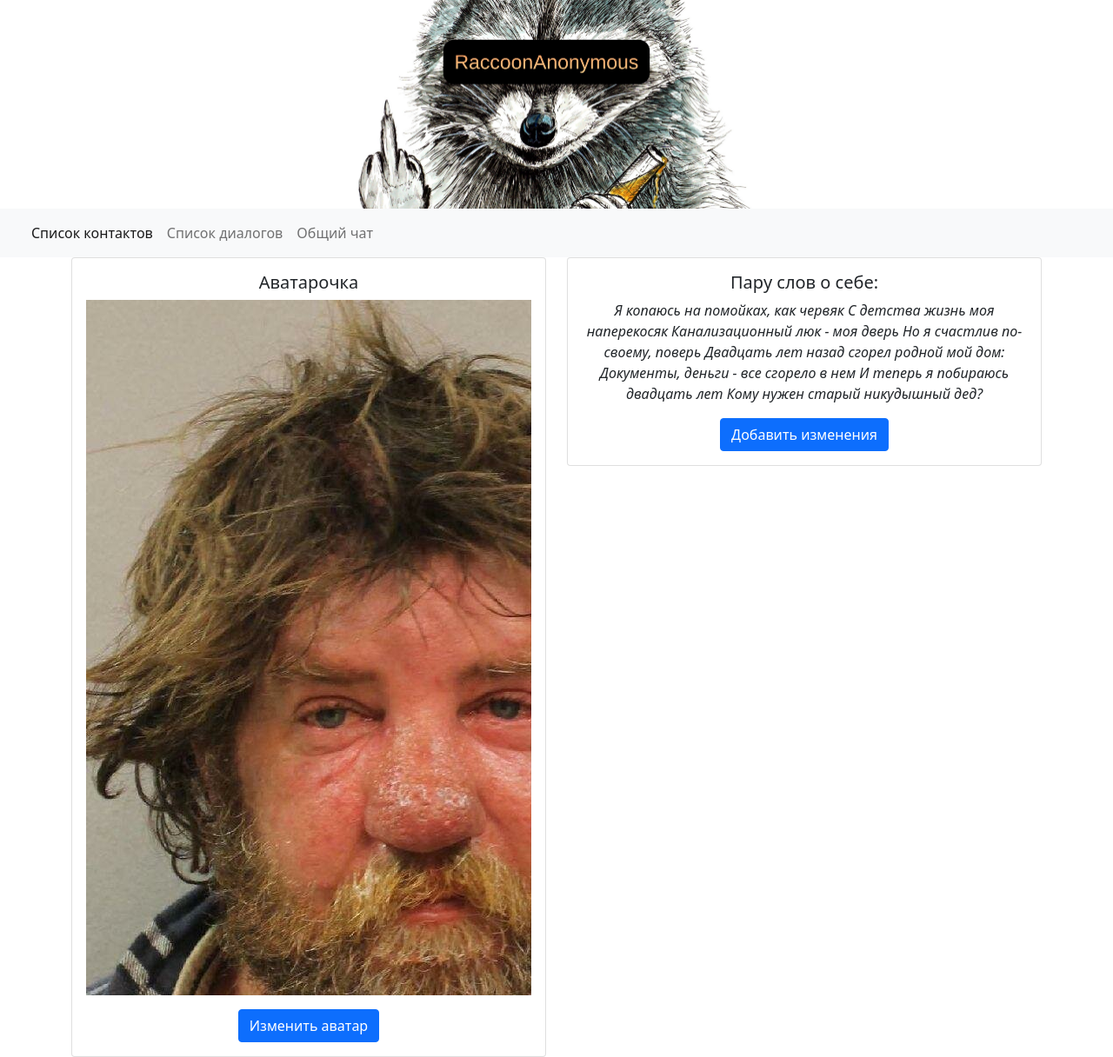
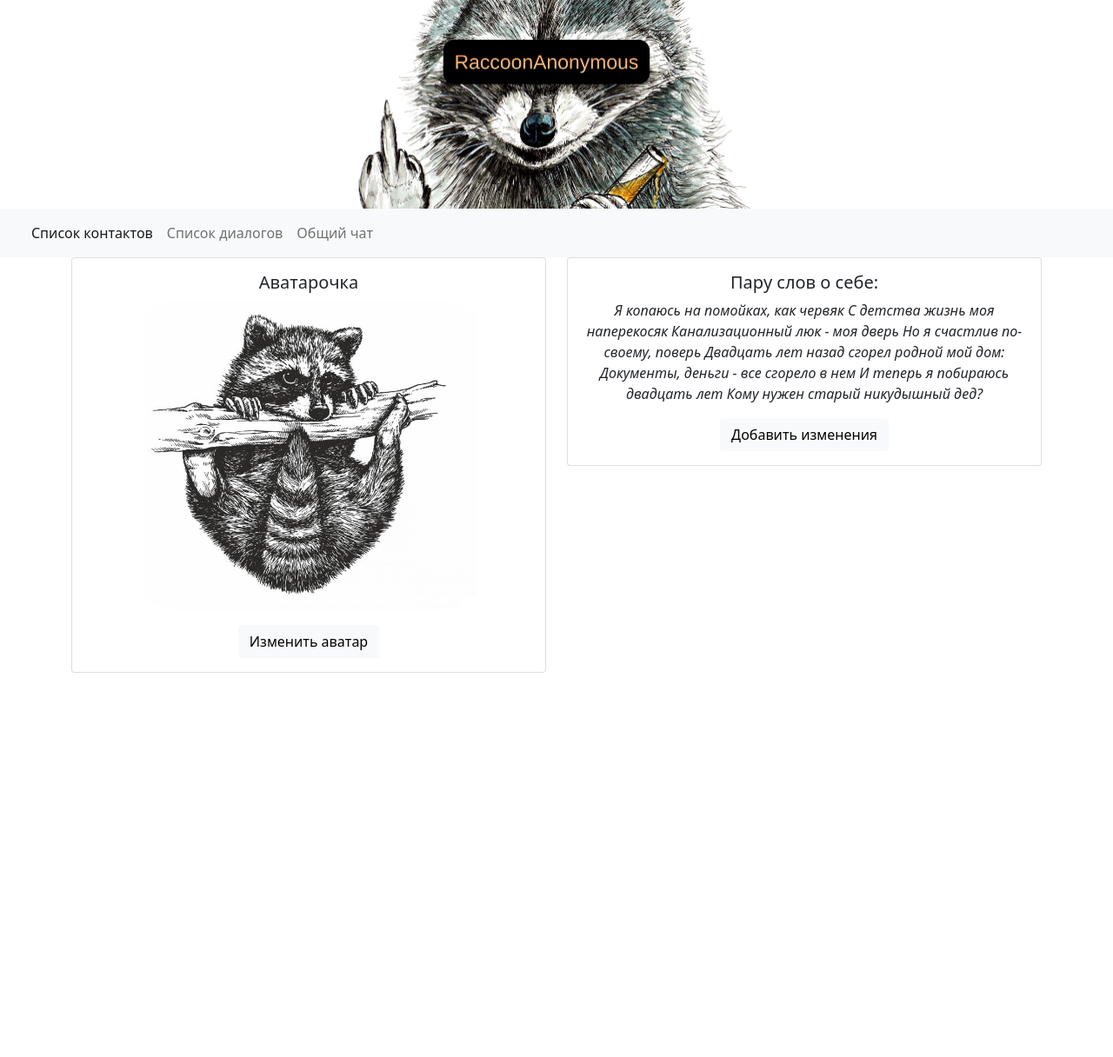
Before and after one commit to Ryize/RaccoonAnonymous, a Flask app: template templates/user_page.html in a window 1280 px wide. Shown: the whole page at 87% size. After the commit the page ends 774 px from the top, so only its background shows below. Run offline with Flask 2, Linux system fonts and the light colour scheme; the template is opened without the code that fills it, so the values that code supplies are empty; some libraries are stand-ins or nearby versions.

Commit message:
add user_page, img

```diff
--- a/static/css/style.css
+++ b/static/css/style.css
@@ -14,7 +14,9 @@ background: linear-gradient(to right, rgba(106, 17, 203, 1), rgba(37, 117, 252,
    height: 30vh;
 }
 
-.ava {
+.img-responsive {
    overflow:hidden;
-   height:800px
+   width: 80%;
+   height: auto;
+   border-radius: 15%;
 }
--- a/templates/user_page.html
+++ b/templates/user_page.html
@@ -22,7 +22,7 @@ User page
     <div class="collapse navbar-collapse" id="navbarNavDropdown">
       <ul class="navbar-nav">
         <li class="nav-item">
-          <a class="nav-link active" aria-current="page" href="#">Список контактов</a>
+          <a class="nav-link active" aria-current="page" href="">Список контактов</a>
         </li>
         <li class="nav-item">
           <a class="nav-link" href="#">Список диалогов</a>
@@ -44,10 +44,10 @@ User page
       <div class="card-body text-center">
         <h5 class="card-title">Аватарочка</h5>
         <div class="ava">
-          <img src="static/img/alkash.jpeg" class="img-responsive"/>
+          <img src="static/img/racoon_standart.jpg" class="img-responsive" alt=”Аватар”/>
         </div>
         <div class="text-center mt-3">
-          <a href="#" class="btn btn-primary">Изменить аватар</a>
+          <a href="#" class="btn btn-light">Изменить аватар</a>
         </div>
       </div>
     </div>
@@ -65,7 +65,7 @@ User page
 Документы, деньги - все сгорело в нем
 И теперь я побираюсь двадцать лет
           Кому нужен старый никудышный дед?</em></p>
-        <a href="#" class="btn btn-primary">Добавить изменения</a>
+        <a href="#" class="btn btn-light">Добавить изменения</a>
       </div>
     </div>
   </div>
@@ -73,5 +73,6 @@ User page
 </div>
 </section>
 
+
 <script src="{{ url_for('static', filename='js/bootstrap.bundle.min.js') }}"></script>
 {% endblock %}
```
Also changed, not shown: static/img/racoon_standart.jpg (added).
